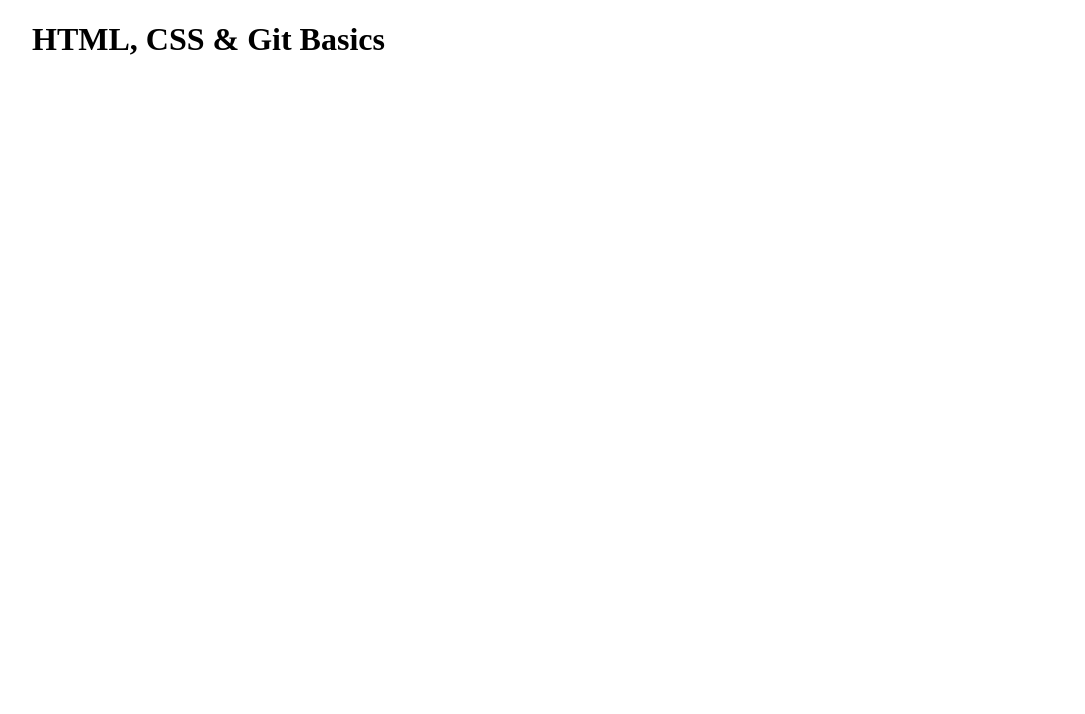
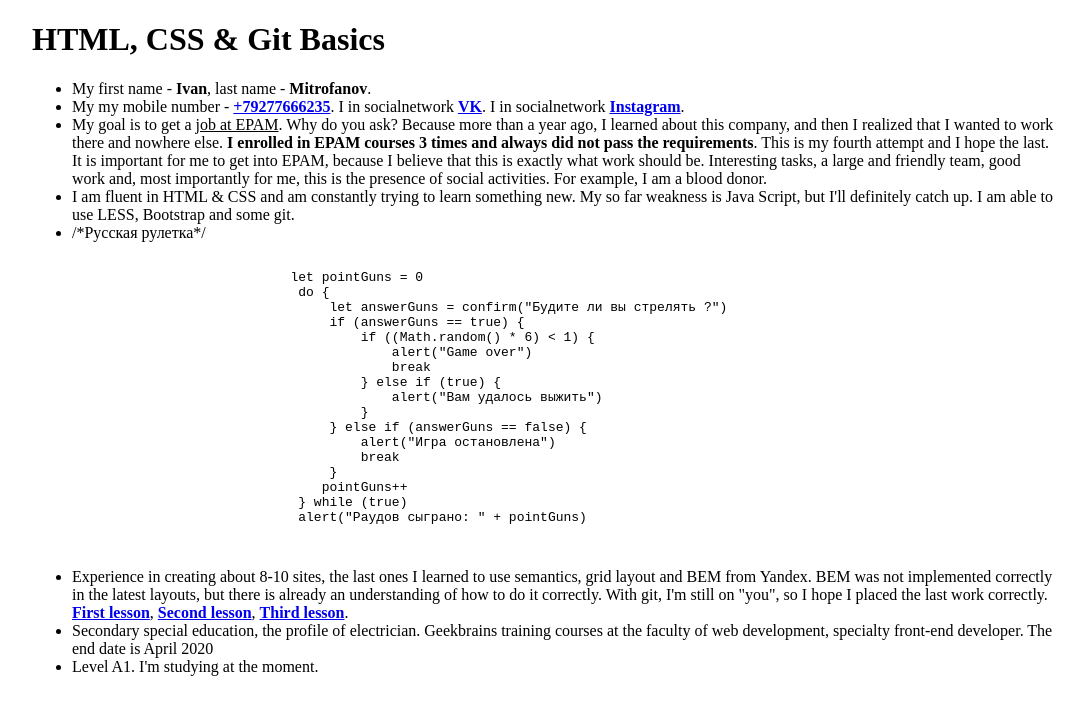
Before and after one commit to Pipal96/rsschool-cv, a plain HTML site: page index.html in a window 1280 px wide. Shown: the whole page, without its empty margins (96-1181 px from the left). Drawn offline with Linux system fonts and the light colour scheme.

Commit message:
feat: add HTML

```diff
--- a/index.html
+++ b/index.html
@@ -19,7 +19,67 @@
 
     <main>
         <section>
+            <div class="main-block">
+                <div class="main-block__ul">
+                    <ul>
+                        <li>My first name - <b>Ivan</b>, last name - <b>Mitrofanov</b>.</li>
+                        <li>My my mobile number - <b><a href="tel:+79277666235"">+79277666235</a></b>. I in socialnetwork
+                            <b><a href=" https://vk.com/ivanmit" target="_blank">VK</a></b>. I in socialnetwork
+                            <b><a href="https://www.instagram.com/bee_bz_bz/?hl=ru" target="_blank">Instagram</a></b>.
+                        </li>
+                        <li>My goal is to get a <u>job at EPAM</u>. Why do you ask? Because more than a year ago, I
+                            learned about this company, and then I realized that I wanted to work there and nowhere
+                            else. <b>I enrolled in EPAM courses 3 times and always did not pass the requirements</b>.
+                            This is
+                            my fourth attempt and I hope the last. <br>
+                            It is important for me to get into EPAM, because I believe that this is exactly what work
+                            should be. Interesting tasks, a large and friendly team, good work and, most importantly for
+                            me, this is the presence of social activities. For example, <span
+                                class="main-block__ul_red-text">I am a blood
+                                donor</span>.
+                        </li>
+                        <li>I am fluent in HTML & CSS and am constantly trying to learn something new. My so far
+                            weakness is Java Script, but I'll definitely catch up. I am able to use LESS, Bootstrap and
+                            some git.</li>
+                        <li>/*Русская рулетка*/
 
+                            <pre> <code>
+                            let pointGuns = 0
+                             do {
+                                 let answerGuns = confirm("Будите ли вы стрелять ?")
+                                 if (answerGuns == true) {
+                                     if ((Math.random() * 6) < 1) {
+                                         alert("Game over")
+                                         break
+                                     } else if (true) {
+                                         alert("Вам удалось выжить")
+                                     }
+                                 } else if (answerGuns == false) {
+                                     alert("Игра остановлена")
+                                     break
+                                 }
+                                pointGuns++
+                             } while (true)
+                             alert("Раудов сыграно: " + pointGuns)
+                            </code>
+                        </pre>
+                        </li>
+                        <li>Experience in creating about 8-10 sites, the last ones I learned to use semantics, grid
+                            layout and BEM from Yandex. BEM was not implemented correctly in the latest layouts, but
+                            there is already an understanding of how to do it correctly. With git, I'm still on "you",
+                            so I hope I placed the last work correctly. <b><a
+                                    href="https://github.com/Pipal96/-Geekbrains.-Web-conference.-Site-one"
+                                    target="_blank">First lesson</a></b>, <b><a
+                                    href="https://github.com/Pipal96/-Geekbrains.-Web-conference.-Site-two"
+                                    target="_blank">Second lesson</a></b>, <b><a
+                                    href="https://github.com/Pipal96/-Geekbrains.-Web-conference.-Site-Three"
+                                    target="_blank">Third lesson</a></b>.</li>
+                        <li>Secondary special education, the profile of electrician. Geekbrains training courses at the
+                            faculty of web development, specialty front-end developer. The end date is April 2020</li>
+                        <li>Level A1. I'm studying at the moment.</li>
+                    </ul>
+                </div>
+            </div>
         </section>
     </main>
 
```
